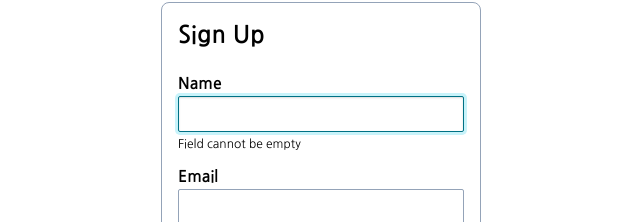
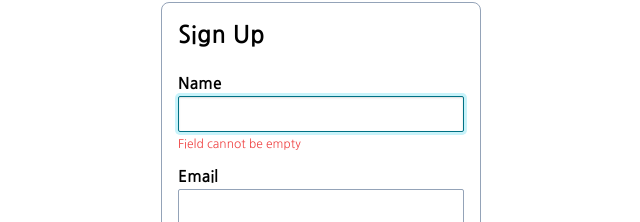
Before and after one commit to HighOnJalapenos/PrimeMusicProject, a React (Create React App) app: page /signup in a window 1280 px wide. Shown: the part 74-296 px from the top of the page, without its empty margins (319-959 px from the left). Built offline with nearby package versions, Linux system fonts and the light colour scheme; no server answers.

Commit message:
made the signup instructions red

```diff
--- a/src/components/UserInfo/SignUp.js
+++ b/src/components/UserInfo/SignUp.js
@@ -95,7 +95,9 @@ export default function Login() {
               />
               <p
                 className={
-                  nameFocus && !name ? "instruction text-xs pt-1" : "hidden"
+                  nameFocus && !name
+                    ? "instruction text-xs pt-1 text-red-500"
+                    : "hidden"
                 }
               >
                 Field cannot be empty
@@ -116,7 +118,7 @@ export default function Login() {
               <p
                 className={
                   emailFocus && email && !validEmail
-                    ? "instruction text-xs pt-1"
+                    ? "instruction text-xs pt-1 text-red-500"
                     : "hidden"
                 }
               >
@@ -138,7 +140,9 @@ export default function Login() {
               />
               <p
                 className={
-                  pwdFocus && !validPwd ? "instruction text-xs pt-1" : "hidden"
+                  pwdFocus && !validPwd
+                    ? "instruction text-xs pt-1 text-red-500"
+                    : "hidden"
                 }
               >
                 Minimum eight characters, at least one uppercase letter, one
```
